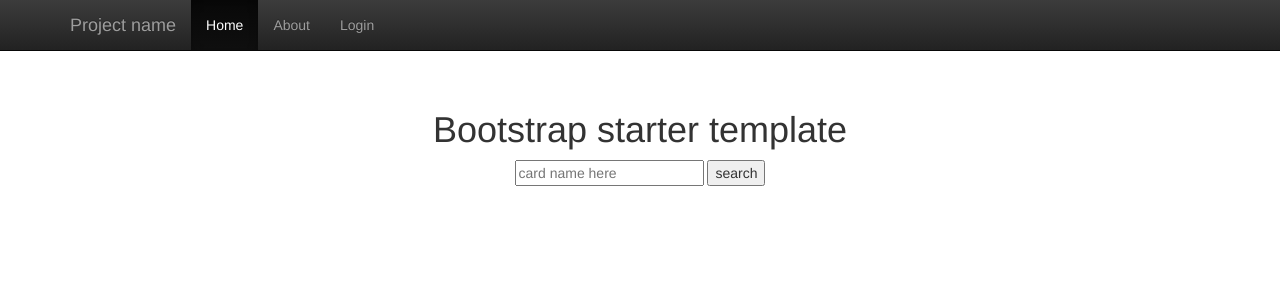
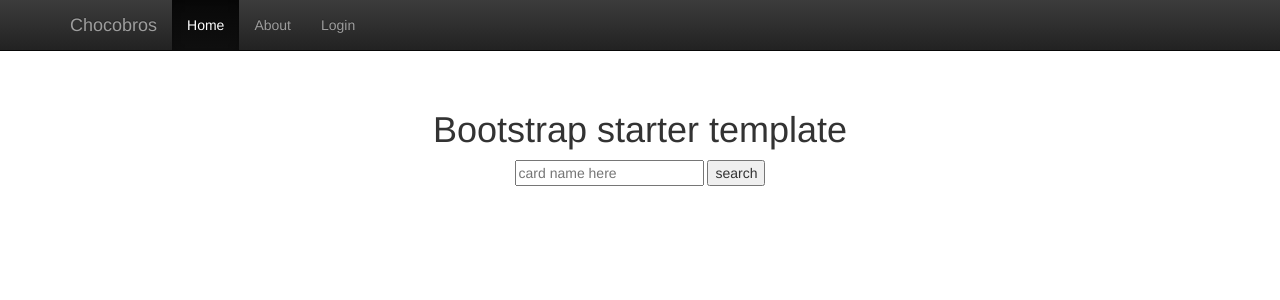
Before and after one commit to insacuri/chocobros, a Flask app: page / in a window 1280 px wide. Shown: the top 300 px of the page. Run offline with Flask 2, Linux system fonts and the light colour scheme; some libraries are stand-ins or nearby versions.

Commit message:
Small tweaks

```diff
--- a/templates/layout.html
+++ b/templates/layout.html
@@ -5,7 +5,7 @@
   <meta http-equiv="X-UA-Compatible" content="IE=edge">
   <meta name="viewport" content="width=device-width, initial-scale=1">
   <!-- The above 3 meta tags *must* come first in the head; any other head content must come *after* these tags -->
-  <title>Bootstrap 101 Template</title>
+  <title>Chocobros</title>
 
   <!-- Bootstrap -->
   <link href="{{ url_for('static', filename='css/bootstrap.min.css') }}" rel="stylesheet">
@@ -31,7 +31,7 @@
           <span class="icon-bar"></span>
           <span class="icon-bar"></span>
         </button>
-        <a class="navbar-brand" href="#">Project name</a>
+        <a class="navbar-brand" href="{{ url_for('home') }}">Chocobros</a>
       </div>
       <div id="navbar" class="collapse navbar-collapse">
         <ul class="nav navbar-nav">
```
